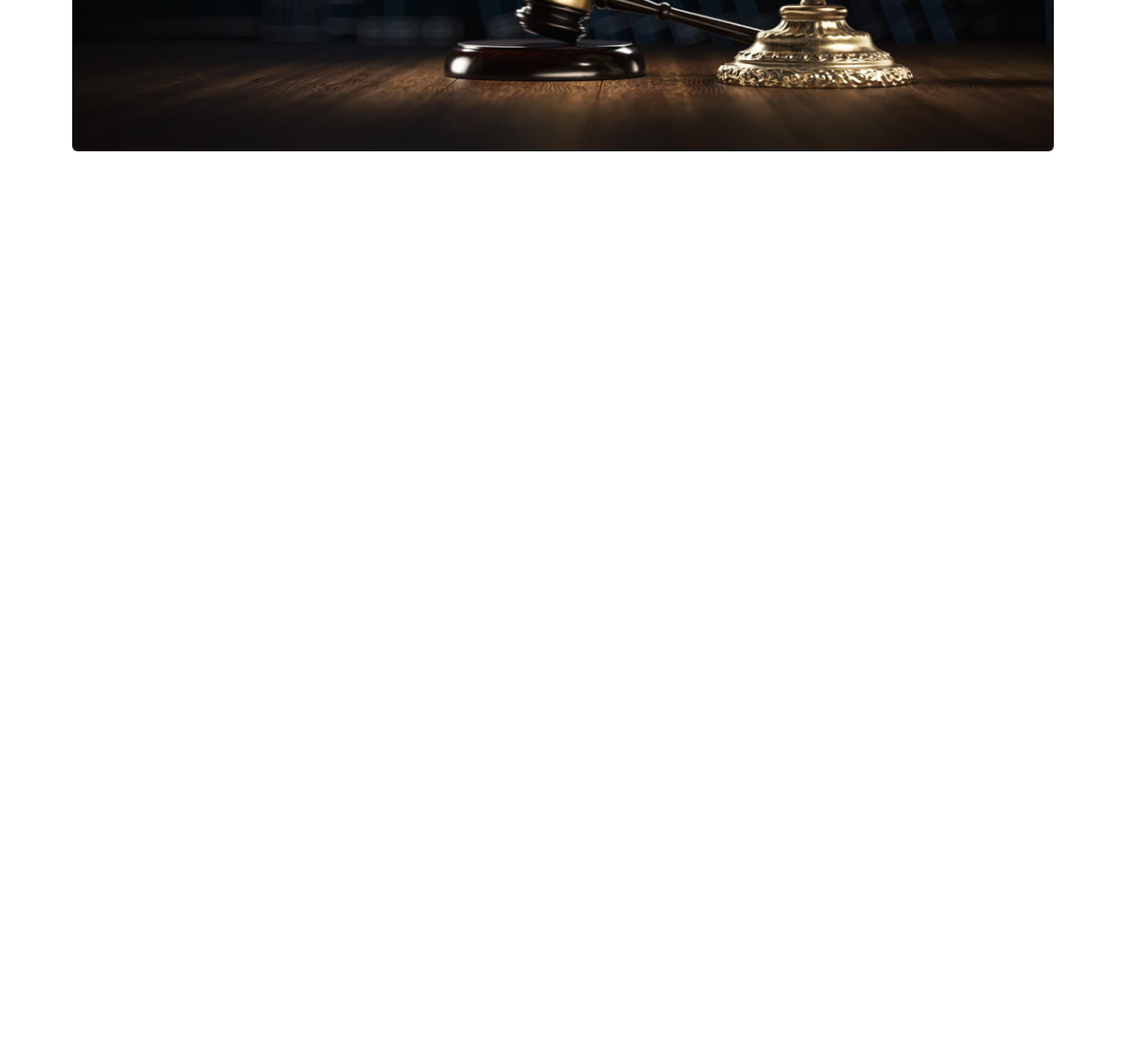
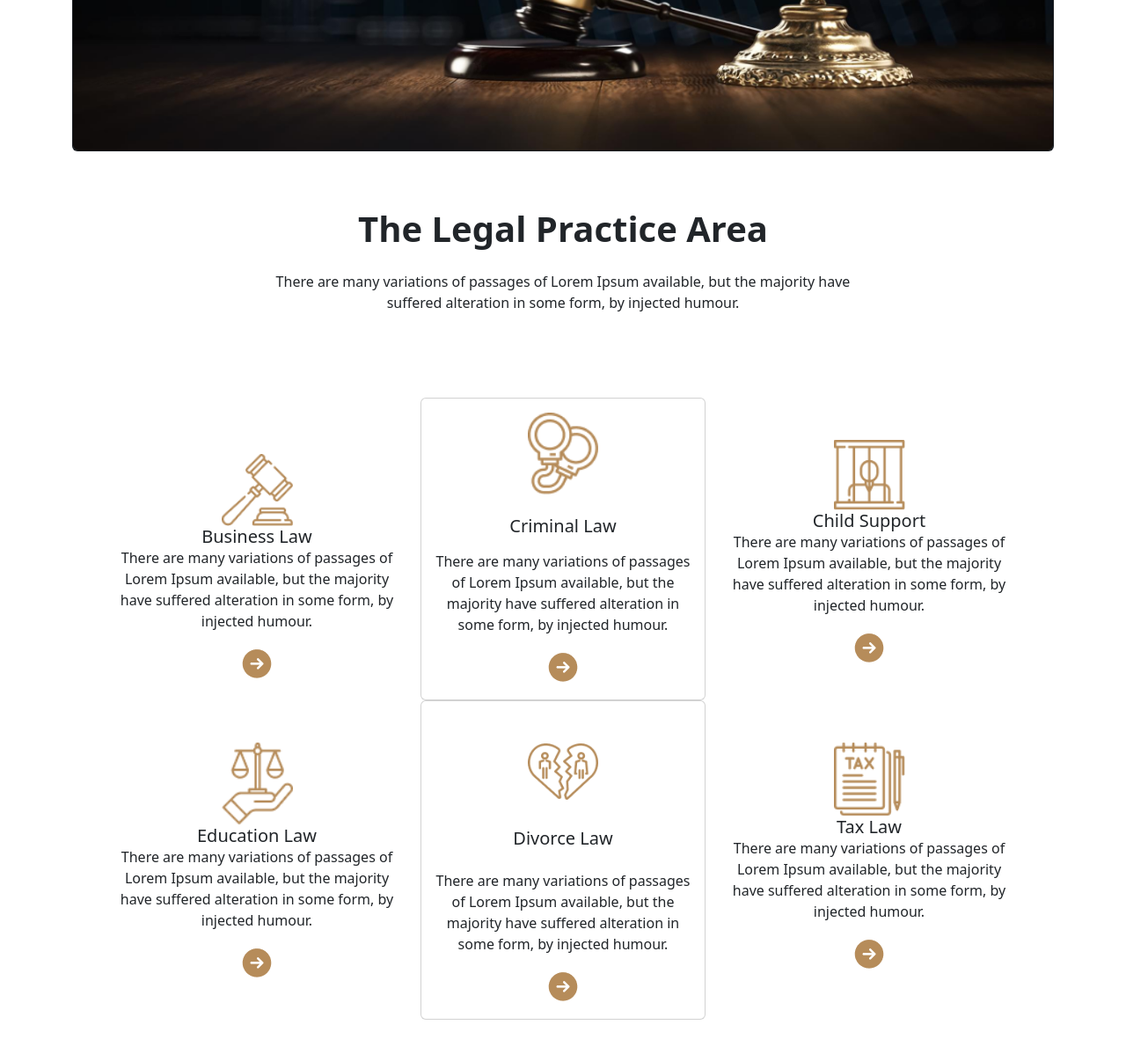
Before and after one commit to sarowarhossain1/b6-house, a plain HTML site: page index.html in a window 1280 px wide. Shown: the part 500-1698 px from the top of the page at 88% size. Before the commit the page ends 800 px from the top, so only its background shows below. Drawn offline with nearby package versions, Linux system fonts and the light colour scheme.

Commit message:
The Legal Practice Area

```diff
--- a/index.html
+++ b/index.html
@@ -60,6 +60,78 @@
                     </div>
                 </div>
       </header>
+      <main>
+         <!-- The Legal Practice Area -->
+         <section class="mt-5 text-center">
+            <h1 class="fw-bold p-3">The Legal Practice Area</h1>
+            <p>There are many variations of passages of Lorem Ipsum available, but the majority have
+                <br>
+            suffered alteration in some form, by injected humour.</p>
+
+            <div class="row row-cols-1 row-cols-md-3 mt-5 p-5">
+                <div class="col py-3">
+                  <div>
+                    <img class="w-25 mx-auto mt-5" src="images/Group 10.png" class="card-img-top" alt="...">
+                    <div class="card-body">
+                      <h5 class="card-title text-bold">Business Law</h5>
+                      <p class="card-text ">There are many variations of passages of Lorem Ipsum available, but the majority have suffered alteration in some form, by injected humour.</p>
+                       <img src="images/Frame.png" alt="">
+                    </div>
+                  </div>
+                </div>
+                <div class="col">
+                  <div class="card">
+                    <img class="w-25 mx-auto mt-3" src="images/Group 15.png" class="card-img-top" alt="...">
+                    <div class="card-body">
+                      <h5 class="card-title text-bold text-bold p-2">Criminal Law</h5>
+                      <p class="card-text">There are many variations of passages of Lorem Ipsum available, but the majority have suffered alteration in some form, by injected humour.  </p>
+                      <img src="images/Frame.png" alt="">
+                    </div>
+                  </div>
+                </div>
+                <div class="col">
+                  <div>
+                    <img class="w-25 mt-5 mx-auto" src="images/layer1.png" class="card-img-top" alt="...">
+                    <div class="card-body">
+                      <h5 class="card-title text-bold ">Child Support</h5>
+                      <p class="card-text">There are many variations of passages of Lorem Ipsum available, but the majority have suffered alteration in some form, by injected humour.</p>
+                      <img src="images/Frame.png" alt="">
+                    </div>
+                  </div>
+                </div>
+                <div class="col">
+                  <div>
+                    <img class="w-25 mt-5 mx-auto" src="images/Group 12.png" class="card-img-top" alt="...">
+                    <div class="card-body">
+                      <h5 class="card-title text-bold ">Education Law</h5>
+                      <p class="card-text">There are many variations of passages of Lorem Ipsum available, but the majority have suffered alteration in some form, by injected humour.</p>
+                      <img src="images/Frame.png" alt="">
+                    </div>
+                  </div>
+                </div>
+                <div class="col">
+                  <div class="card">
+                    <img class="w-25 mt-5 mx-auto" src="images/Group 16.png" class="card-img-top" alt="...">
+                    <div class="card-body">
+                      <h5 class="card-title text-bold p-3">Divorce Law</h5>
+                      <p class="card-text">There are many variations of passages of Lorem Ipsum available, but the majority have suffered alteration in some form, by injected humour.</p>
+                      <img src="images/Frame.png" alt="">
+                    </div>
+                  </div>
+                </div>
+                <div class="col">
+                  <div>
+                    <img class="w-25 mt-5 mx-auto" src="images/Group 13.png" class="card-img-top" alt="...">
+                    <div class="card-body">
+                      <h5 class="card-title text-bold">Tax Law</h5>
+                      <p class="card-text">There are many variations of passages of Lorem Ipsum available, but the majority have suffered alteration in some form, by injected humour.</p>
+                      <img src="images/Frame.png" alt="">
+                    </div>
+                  </div>
+                </div>
+              </div>
+            </section>
+      </main>
 
 
 
```
